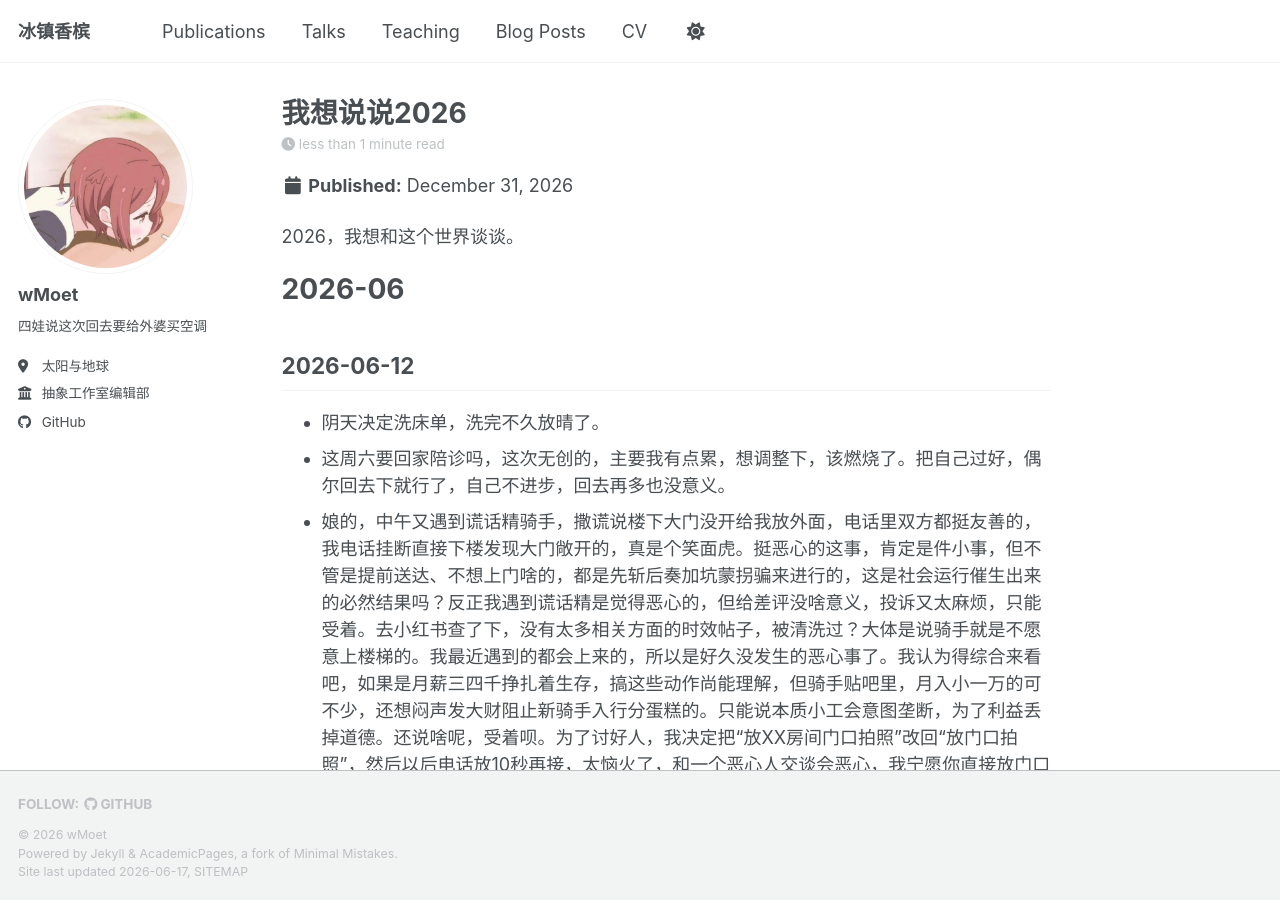
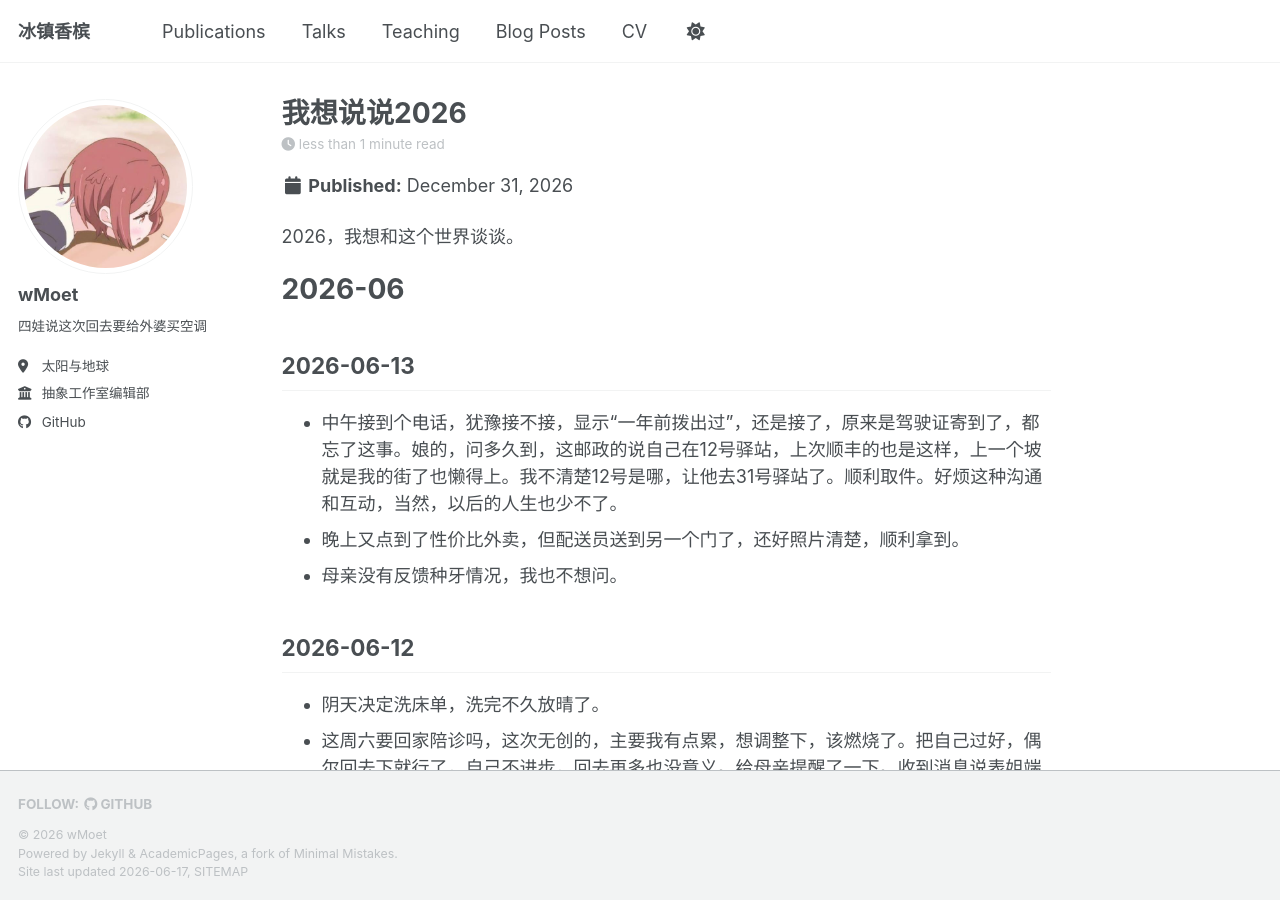
Before and after one commit to wMoet/wMoet.github.io, a Jekyll site: the page built from _posts/2026-12-31-我想说说2026.md, in a window 1280 px wide and 900 px high. Built offline with Jekyll 4.4.1, drawn with Linux system fonts in a browser that asks for light colours; a script bundle is joined from its source files by our own code; library files that are not in the unit come from our copies.

Commit message:
Update 2026-12-31-我想说说2026.md

```diff
--- a/_posts/2026-12-31-我想说说2026.md
+++ b/_posts/2026-12-31-我想说说2026.md
@@ -8,9 +8,15 @@ tags:
 2026，我想和这个世界谈谈。
 
 # 2026-06
+
+## 2026-06-13
+- 中午接到个电话，犹豫接不接，显示“一年前拨出过”，还是接了，原来是驾驶证寄到了，都忘了这事。娘的，问多久到，这邮政的说自己在12号驿站，上次顺丰的也是这样，上一个坡就是我的街了也懒得上。我不清楚12号是哪，让他去31号驿站了。顺利取件。好烦这种沟通和互动，当然，以后的人生也少不了。
+- 晚上又点到了性价比外卖，但配送员送到另一个门了，还好照片清楚，顺利拿到。
+- 母亲没有反馈种牙情况，我也不想问。
+
 ## 2026-06-12
 - 阴天决定洗床单，洗完不久放晴了。
-- 这周六要回家陪诊吗，这次无创的，主要我有点累，想调整下，该燃烧了。把自己过好，偶尔回去下就行了，自己不进步，回去再多也没意义。
+- 这周六要回家陪诊吗，这次无创的，主要我有点累，想调整下，该燃烧了。把自己过好，偶尔回去下就行了，自己不进步，回去再多也没意义。给母亲提醒了一下。收到消息说表姐端午假期满月酒，那就去呗。
 - 娘的，中午又遇到谎话精骑手，撒谎说楼下大门没开给我放外面，电话里双方都挺友善的，我电话挂断直接下楼发现大门敞开的，真是个笑面虎。挺恶心的这事，肯定是件小事，但不管是提前送达、不想上门啥的，都是先斩后奏加坑蒙拐骗来进行的，这是社会运行催生出来的必然结果吗？反正我遇到谎话精是觉得恶心的，但给差评没啥意义，投诉又太麻烦，只能受着。去小红书查了下，没有太多相关方面的时效帖子，被清洗过？大体是说骑手就是不愿意上楼梯的。我最近遇到的都会上来的，所以是好久没发生的恶心事了。我认为得综合来看吧，如果是月薪三四千挣扎着生存，搞这些动作尚能理解，但骑手贴吧里，月入小一万的可不少，还想闷声发大财阻止新骑手入行分蛋糕的。只能说本质小工会意图垄断，为了利益丢掉道德。还说啥呢，受着呗。为了讨好人，我决定把“放XX房间门口拍照”改回“放门口拍照”，然后以后电话放10秒再接，太恼火了，和一个恶心人交谈会恶心，我宁愿你直接放门口都懒得接触。
 - 晚上23块点到了酒楼的外卖，用的铝盒，咖喱牛肉的咖喱调味挺好，土豆也很好，瘦肉汤超多肉。幸福了，但显然点不了几回。
 - 昨天老警官人看似心疼地说“如今985出来也只有5000工资，没多少剩”，想来这事给很多人带来了满足的，丧事喜半了属于是。
```
